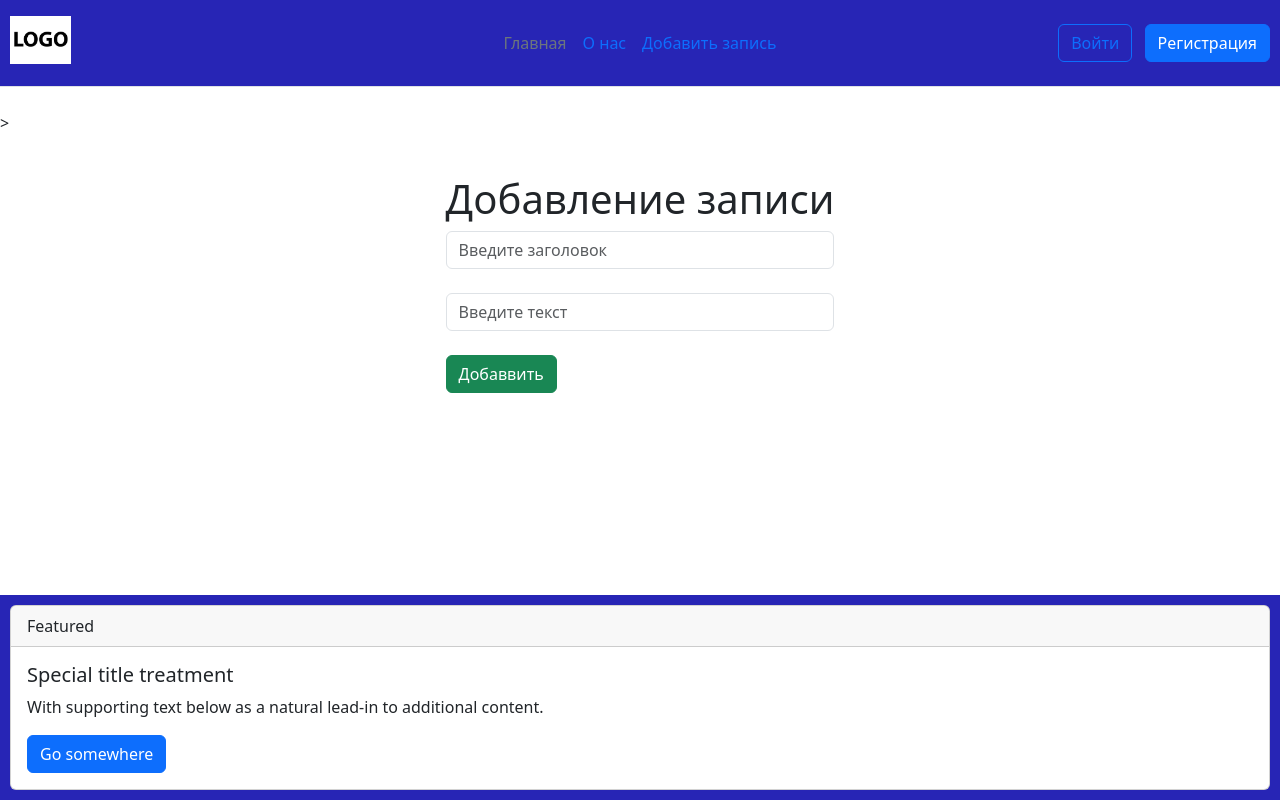
After one commit to DartVlayder/Flask_project, a Flask app: page /create in a window 1280 px wide. The commit adds this page. Run offline with Flask 3, Linux system fonts and the light colour scheme.

Commit message:
Работа с БД

```diff
--- a/app.py
+++ b/app.py
@@ -1,4 +1,4 @@
-from flask import Flask,render_template
+from flask import Flask, render_template, request, redirect
 from flask_sqlalchemy import SQLAlchemy
 
 app = Flask(__name__)
@@ -7,10 +7,30 @@ db = SQLAlchemy(app)
 
 class Post(db.Model):
     id = db.Column(db.Integer, primary_key=True)
+    title = db.Column(db.String(300), nullable=False)
+    text = db.Column(db.Text, nullable=False)
+
 
 @app.route('/')
 def index():
     return render_template('index.html')
+
+@app.route('/create', methods=['GET', 'POST'])
+def create():
+    if request.method == 'POST':
+        title = request.form['title']
+        text = request.form['text']
+
+        post = Post(title=title, text=text)
+
+        try:
+            db.session.add(post)
+            db.session.commit()
+            return redirect('/')
+        except:
+            return 'There was a problem.'
+    else:
+        return render_template('create.html')
 
 @app.route('/about')
 def about():
--- a/templates/base.html
+++ b/templates/base.html
@@ -20,6 +20,7 @@
     <ul class="nav col-12 col-md-auto mb-2 justify-content-center mb-md-0">
         <li><a href="{{ url_for('index') }}" class="nav-link px-2 link-secondary">Главная</a></li>
         <li><a href="{{ url_for('about') }}" class="nav-link px-2">О нас</a></li>
+        <li><a href="{{ url_for('create') }}" class="nav-link px-2">Добавить запись</a></li>
     </ul>
     <div class="col-md-3 text-end">
         <button type="button" class="btn btn-outline-primary me-2">Войти</button>
--- /dev/null
+++ b/templates/create.html
@@ -0,0 +1,14 @@
+{% extends 'base.html' %}
+
+{% block title %}
+Добавление записи
+{% endblock %}
+
+{% block content %}
+<h1>Добавление записи</h1>
+<form method="post">
+    <input class="form-control" type="text" name="title" placeholder="Введите заголовок"><br>
+    <input class="form-control" type="text" name="text" placeholder="Введите текст"><br>
+    <button class="btn btn-success" type="submit">Добаввить</button>
+</form>
+{% endblock %}
```
